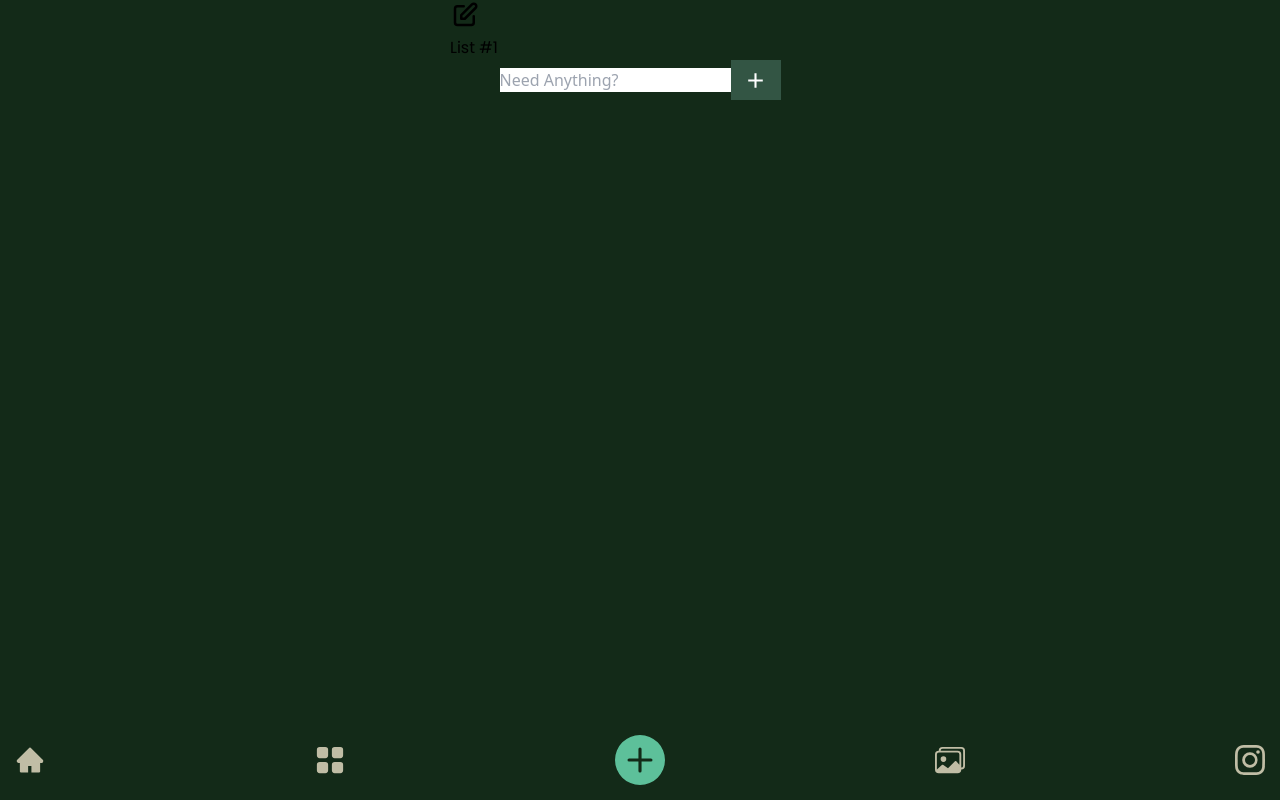
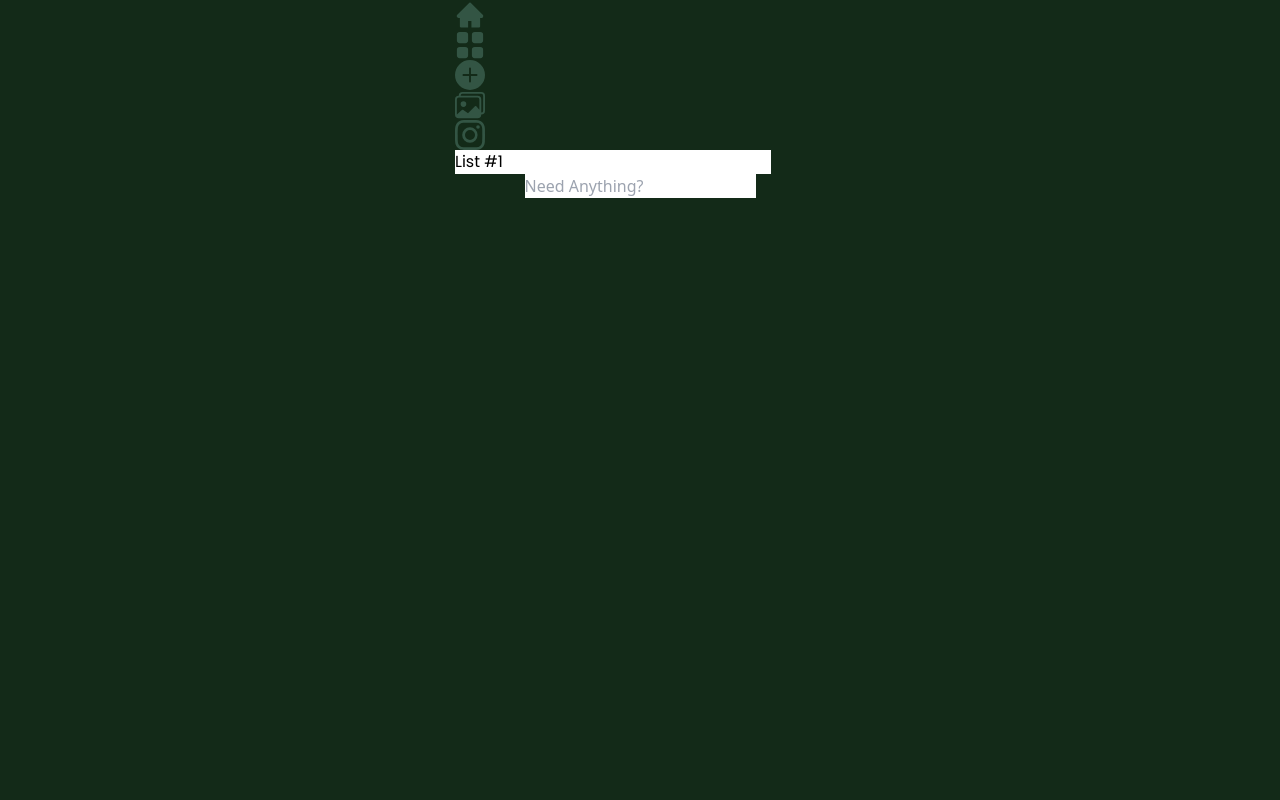
Before and after one commit to Rick3Mrtz/Grocery-List, a React (Vite) app: page / in a window 1280 px wide. Built offline with nearby package versions, Linux system fonts and the light colour scheme; a web font is replaced by a local one.

Commit message:
fixed sidenav and bottom nav, responsive design, fixed title input for desktop viewing

```diff
--- a/src/App.css
+++ b/src/App.css
@@ -2,7 +2,6 @@
 
 :root {
   height: 100vh;
-  background: #132a18;
 
 }
 
@@ -11,13 +10,13 @@ body {
   display: flex;
   justify-content: center;
   align-items: center;
-
+  background: #132a18;
 }
 
 #app-container {
-  max-width: 400px;
+  width: 370px;
   box-sizing: border-box;
-  padding: 0 10px;
+  margin: 0 auto;
 
 }
 
@@ -55,11 +54,6 @@ form {
 .custom-checkbox {
   width: 20px;
   height: 20px;
-}
-
-#app-container {
-  width: 400px;
-  margin: 0 auto;
 }
 
 .list li {
@@ -113,7 +107,6 @@ form {
 
 .title-input {
   font-family: 'Poppins', sans-serif;
-
 }
 
 #title-input-save {
@@ -200,33 +193,29 @@ form {
   color: #5DC09A;
 }
 
-/* BOTTOM NAV */
+@media (min-width: 768px) {
+  .bottom-nav {
+    display: none;
+}}
 
-.bottom-nav {
-  display: flex;
-  justify-content: space-between;
-  align-items: center;
-  position: fixed;
-  bottom: 0;
-  left: 0;
-  width: 100%;
-  /* padding: 10px; */
+@media (max-width: 768px) {
+  .side-nav {
+    display: none;
+}}
 
-}
+  .nav-button {
+    color: #354f;
+    border: none;
+    background: none;
+    cursor: pointer;
+  }
 
-.nav-button {
-  /* flex: 1; */
-  /* text-align: center; */
-  padding: 15px;
-  color: #c0bda5;
-  border: none;
-  background: none;
-  font-size: 14px;
-  cursor: pointer;
-}
+.nav-button:hover {
+background-color: #132a18;
+transition: ease-in-out 200ms;}
 
 #nav-circle {
-  color: #5DC09A;
+  color: #354f;
 }
 
 .card {
--- a/src/App.jsx
+++ b/src/App.jsx
@@ -63,11 +63,11 @@ function App() {
     localStorage.setItem('listName', JSON.stringify(listName));
   }, [listName]);
 
-  useEffect(() => {
-    if (!isEditingListName && listName.trim() === '') {
-      setListName('New List');
-    }
-  }, [isEditingListName, listName]);
+  // useEffect(() => {
+  //   if (!isEditingListName && listName.trim() === '') {
+  //     setListName('New List');
+  //   }
+  // }, [isEditingListName, listName]);
 
   const [showSideNav, setShowSideNav] = useState(false);
   const [savedLists, setSavedLists] = useState(() => {
@@ -110,9 +110,17 @@ function App() {
 
   return (
     <Router>
-      <Nav
+      {/* <Nav
         handleListNameBlur={handleListNameBlur}
         setIsEditingListName={setEditingListName}
+        enterEditListNameMode={enterEditListNameMode}
+        inputRef={inputRef}
+      /> */}
+
+      <SideNav
+        savedLists={savedLists}
+        setShowSideNav={setShowSideNav}
+        handleCreateNewList={handleCreateNewList}
         enterEditListNameMode={enterEditListNameMode}
         inputRef={inputRef}
       />
@@ -125,14 +133,6 @@ function App() {
         inputRef={inputRef}
       />
 
-      <SideNav
-        showSideNav={showSideNav}
-        savedLists={savedLists}
-        setSavedLists={setSavedLists}
-        setShowSideNav={setShowSideNav}
-        // setSelectedList={setSelectedList}
-        listName={listName}
-      />
 
       <Routes>
         <Route
@@ -147,6 +147,7 @@ function App() {
                 handleListNameKeyPress={handleListNameKeyPress}
                 setIsEditingListName={setIsEditingListName}
                 inputRef={inputRef}
+                enterEditListNameMode={enterEditListNameMode}
               />
 
 <InputForm setTodos={setTodos} />
--- a/src/components/BottomNav.jsx
+++ b/src/components/BottomNav.jsx
@@ -19,30 +19,26 @@ function BottomNav({ inputRef, handleCreateNewList, enterEditListNameMode }) {
   return (
 
     <>
-    <div>
+    <div className="bottom-nav fixed bottom-0 left-0 w-full bg-[#c0bda5] px-[2rem] rounded-t-3xl">
 
-
-    <div className="bottom-nav bg-transparent">
-
-
+      <div className='flex justify-between'>
 
       <Link
       to='/'
-      className="nav-button">
+      className="nav-button my-3 p-4 rounded-2xl ">
         <AiFillHome size={30} />
       </Link>
 
         <Link
         to='/grid'
-        className="nav-button">
+        className="nav-button my-3 p-4 rounded-2xl ">
         <BsFillGridFill size={30} />
         </Link>
-
 
         <Link
       to='/'
 
-        className="nav-button"
+        className="nav-button my-3 p-4 rounded-2xl "
         id='nav-circle'
         onClick={() => {
           enterEditListNameMode();
@@ -56,20 +52,18 @@ function BottomNav({ inputRef, handleCreateNewList, enterEditListNameMode }) {
           }, 0);
         }}
       >
-        <BsPlusCircleFill size={50} />
+        <BsPlusCircleFill size={30} />
 
       </Link>
 
-      <button className="nav-button">
+      <Link className="nav-button my-3 p-4 rounded-2xl ">
         <BsImages size={30} />
-      </button>
+      </Link>
 
-      <button className="nav-button">
+      <Link className="nav-button my-3 p-4 rounded-2xl ">
         <BsInstagram size={30} />
-      </button>
-
-    </div>
-
+      </Link>
+      </div>
 
 
     </div>
--- a/src/components/GroceryList.jsx
+++ b/src/components/GroceryList.jsx
@@ -2,7 +2,6 @@ import React, { useState, useEffect } from 'react';
 import { VscClose } from 'react-icons/vsc';
 import { VscCheck } from 'react-icons/vsc';
 import { BiEdit } from 'react-icons/bi';
-import SaveList from './SaveList';
 
 function GroceryList({ todos, handleCompleteItem, handleDeleteItem, setTodos, selectedList, setSavedLists, listName, handleSelectAll }) {
   const filteredTodos = todos.filter(todo => todo.list === selectedList);
--- a/src/components/InputForm.jsx
+++ b/src/components/InputForm.jsx
@@ -29,16 +29,16 @@ function InputForm({ setTodos }) {
     <>
       <form onSubmit={handleSubmit} className='new-item-form'>
         <input
-          className='w-[47vw] rounded-s-md h-[40px] my-4 max-w-[17rem] pl-2'
+          className='w-[47vw] rounded-md h-[40px] my-4 max-w-[17rem] pl-2'
           type='text'
           id='item'
           placeholder='Need Anything?'
           value={newItem}
           onChange={(e) => setNewItem(e.target.value)}
         />
-        <button type='submit' className='btn-add'>
+        {/* <button type='submit' className='btn-add'>
           <MdAdd size={25} />
-        </button>
+        </button> */}
       </form>
     </>
   );
--- a/src/components/SideNav.jsx
+++ b/src/components/SideNav.jsx
@@ -1,34 +1,73 @@
-import { useEffect } from 'react';
-import { FaTimes } from 'react-icons/fa';
+import React, { useState } from 'react';
+import { useNavigate, BrowserRouter, Router, Route, Link, Routes } from 'react-router-dom';
+import { BsPlusCircleFill } from 'react-icons/bs';
+import { AiFillHome } from 'react-icons/ai';
+import { BsImages } from 'react-icons/bs';
+import { BsInstagram } from 'react-icons/bs';
+import { BsFillGridFill } from 'react-icons/bs';
+import GridLayout from './GridLayout';
 
-function SideNav({ showSideNav, savedLists, setSavedLists, setShowSideNav, setSelectedList, listName }) {
+function SideNav({ inputRef, handleCreateNewList, enterEditListNameMode }) {
 
+  const [createNewListMode, setCreateNewListMode] = useState(false);
 
-
+  const handleNewListClick = () => {
+    setCreateNewListMode(true);
+    handleCreateNewList();
+  };
 
   return (
+
     <>
-      {showSideNav && (
-        <div className='fixed left-0 top-0 h-full w-64 bg-[#c0bda5] p-4 text-black'>
-          <div className='flex justify-between items-center mb-4'>
-            <h2 className='text-2xl font-bold'>Saved Lists</h2>
-            <button onClick={() => setShowSideNav(false)}>
-              <FaTimes size={24} color='white' />
-            </button>
-          </div>
-          <ul>
-            {savedLists.map((list, index) => (
-                <li key={index} className='flex justify-between items-center mb-2'>
-                <span>{list.listName}</span>
-                <button onClick={() => handleDeleteList(index)}>
-                  <FaTimes size={16} color='red' />
-                </button>
-              </li>
-            ))}
-          </ul>
-        </div>
-      )}
+    <div className="side-nav fixed top-0 left-0 bg-[#c0bda5] px-2 rounded-tr-3xl rounded-br-3xl">
+
+      <div className='flex flex-col justify-between'>
+
+      <Link
+      to='/'
+      className="nav-button my-3 p-4 rounded-2xl ">
+        <AiFillHome size={30} />
+      </Link>
+
+        <Link
+        to='/grid'
+        className="nav-button my-3 p-4 rounded-2xl ">
+        <BsFillGridFill size={30} />
+        </Link>
+
+        <Link
+      to='/'
+
+        className="nav-button my-3 p-4 rounded-2xl "
+        id='nav-circle'
+        onClick={() => {
+          enterEditListNameMode();
+          handleNewListClick();
+
+          setTimeout(() => {
+            if (inputRef.current) {
+              inputRef.current.focus();
+              inputRef.current.select();
+            }
+          }, 0);
+        }}
+      >
+        <BsPlusCircleFill size={30} />
+
+      </Link>
+
+      <Link className="nav-button my-3 p-4 rounded-2xl ">
+        <BsImages size={30} />
+      </Link>
+
+      <Link className="nav-button my-3 p-4 rounded-2xl ">
+        <BsInstagram size={30} />
+      </Link>
+      </div>
+
+    </div>
     </>
+
   );
 }
 
--- a/src/components/TitleInput.jsx
+++ b/src/components/TitleInput.jsx
@@ -1,6 +1,8 @@
 import React from 'react';
 import { FaPencilAlt } from 'react-icons/fa';
 import { BsFillCheckSquareFill } from 'react-icons/bs';
+import { HiOutlinePencilAlt } from 'react-icons/hi';
+
 
 function TitleInput({
   isEditingListName,
@@ -9,31 +11,27 @@ function TitleInput({
   handleListNameChange,
   handleListNameKeyPress,
   inputRef,
+  enterEditListNameMode,
   setIsEditingListName
 }) {
 
 
   return (
     <>
-      <h1 className='title-input flex mx-2 px-2 text-[2.7rem] font-bold justify-start mt-[6vh] mb-[2vh] text-[#c0bda5]'>
-        {isEditingListName ? (
-          <div className=" ">
+      <h1 className='title-input flex mx-2 px-2 text-[2.7rem] font-bold justify-between mt-[6vh] mb-[2vh] text-[#c0bda5]'>
+
+          <div>
             <input
               ref={inputRef}
-              type="  text"
+              type="text"
               placeholder='Ex: Groceries'
               value={listName}
               onChange={handleListNameChange}
               onBlur={handleListNameBlur}
               onKeyDown={handleListNameKeyPress}
-              className="bg-white text-black w-full py-0 outline-black h-4/5"
+              className="bg-transparent text-[#c0bda5] w-full outline-white h-4/5 p-2 text-center"
             />
           </div>
-        ) : (
-          <>
-            <span>{listName}</span>
-          </>
-        )}
       </h1>
     </>
   );
```
Also changed, not shown: 1 other file (tests, documents, lock files or other folders).
